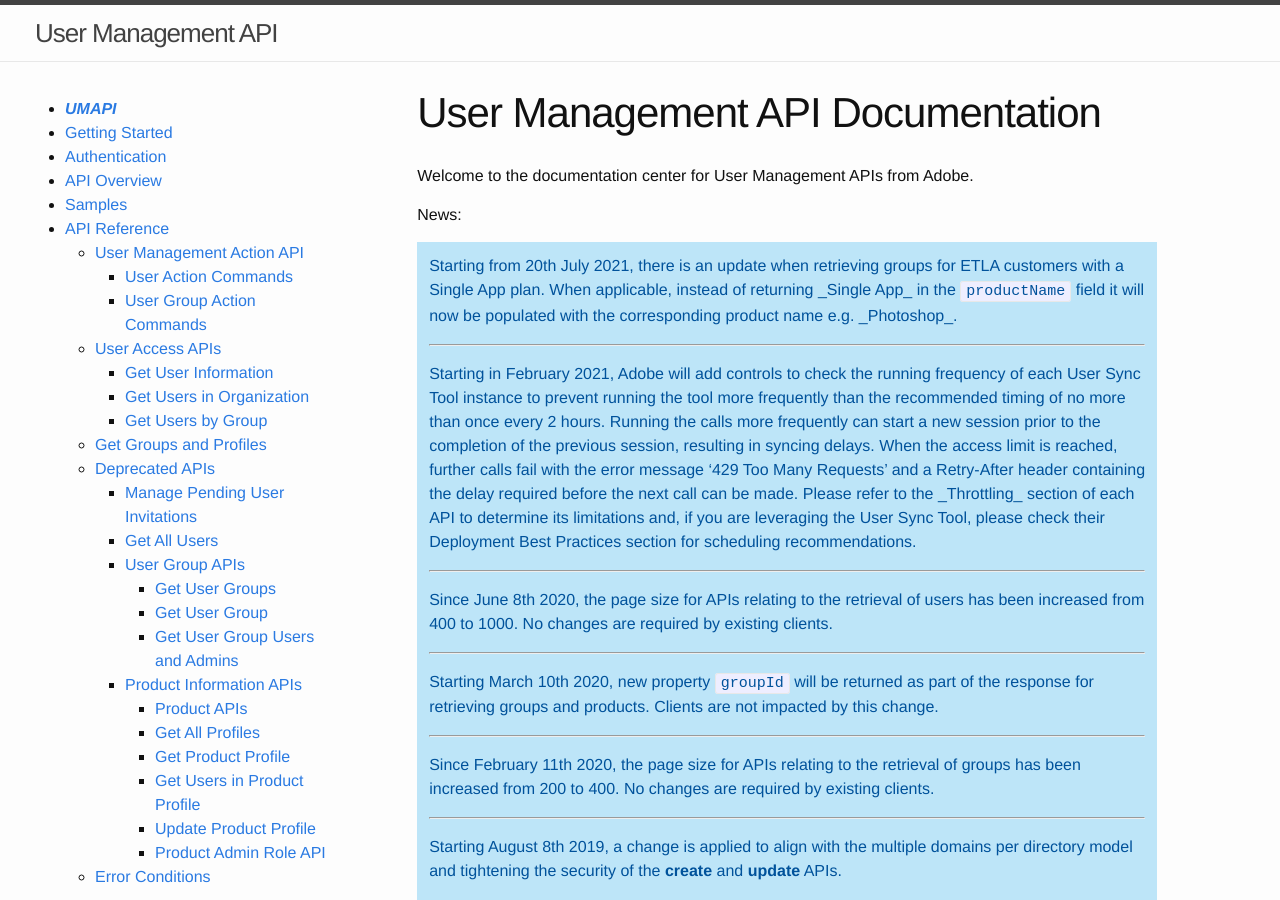
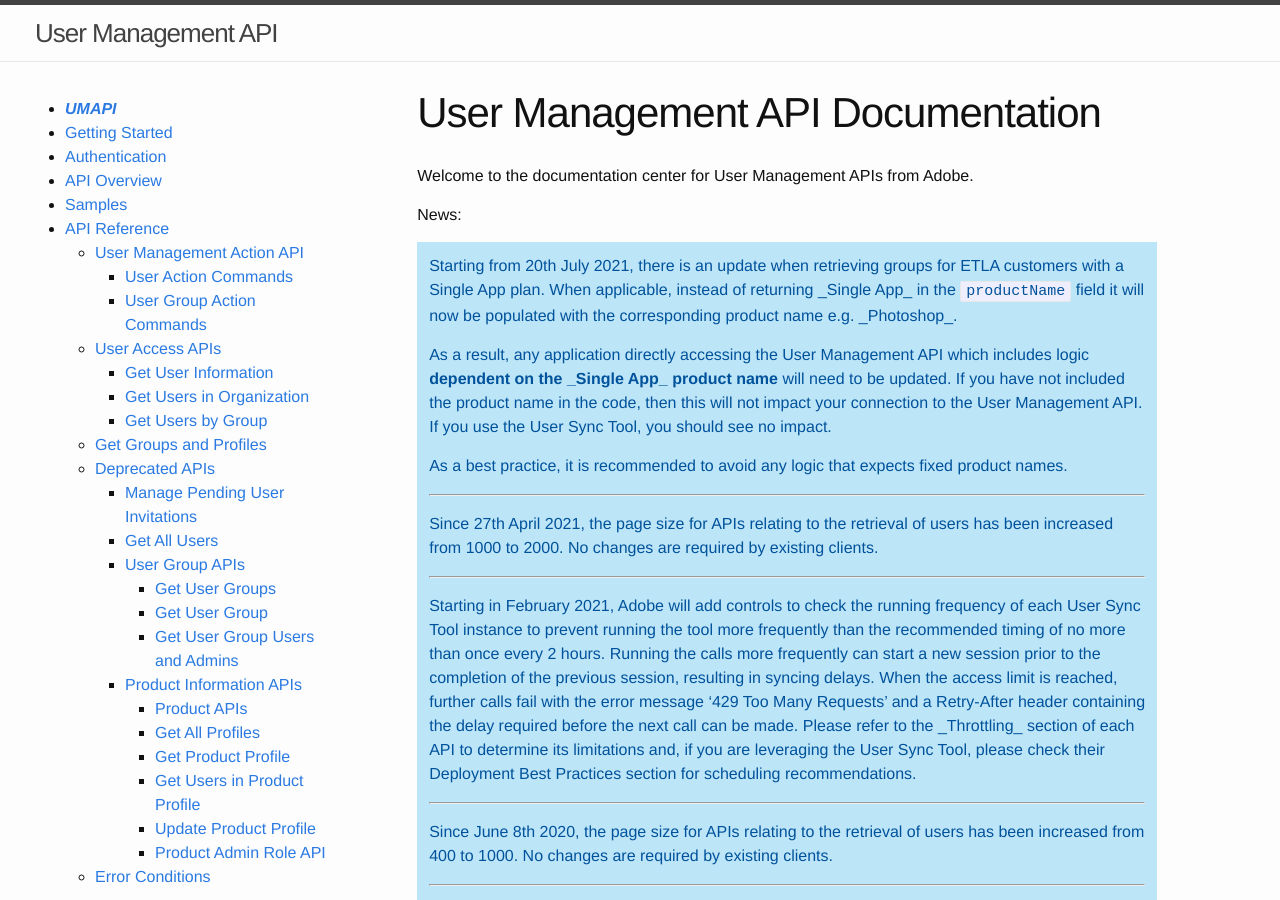
Before and after one commit to adobe-apiplatform/umapi-documentation, a Jekyll site: the page built from docs/en/index.md, in a window 1280 px wide and 900 px high. Built offline with Jekyll 4.4.1, drawn with Linux system fonts in a browser that asks for light colours.

Commit message:
Add additional announcement

```diff
--- a/docs/en/index.md
+++ b/docs/en/index.md
@@ -12,6 +12,10 @@
 News:
 <div class="isa_info">
 <p>Starting from 20th July 2021, there is an update when retrieving groups for ETLA customers with a Single App plan. When applicable, instead of returning _Single App_ in the <code>productName</code> field it will now be populated with the corresponding product name e.g. _Photoshop_.</p>
+<p>As a result, any application directly accessing the User Management API which includes logic <strong>dependent on the _Single App_ product name</strong> will need to be updated. If you have not included the product name in the code, then this will not impact your connection to the User Management API. If you use the User Sync Tool, you should see no impact.</p>
+<p>As a best practice, it is recommended to avoid any logic that expects fixed product names.</p>
+<hr class="api-ref-rule">
+<p>Since 27th April 2021, the page size for APIs relating to the retrieval of users has been increased from 1000 to 2000. No changes are required by existing clients.</p>
 <hr class="api-ref-rule">
 <p>Starting in February 2021, Adobe will add controls to check the running frequency of each User Sync Tool instance to prevent running the tool more frequently than the recommended timing of no more than once every 2 hours. Running the calls more frequently can start a new session prior to the completion of the previous session, resulting in syncing delays. When the access limit is reached, further calls fail with the error message ‘429 Too Many Requests’ and a Retry-After header containing the delay required before the next call can be made. Please refer to the _Throttling_ section of each API to determine its limitations and, if you are leveraging the User Sync Tool, please check their Deployment Best Practices section for scheduling recommendations.</p>
 <hr class="api-ref-rule">
```
